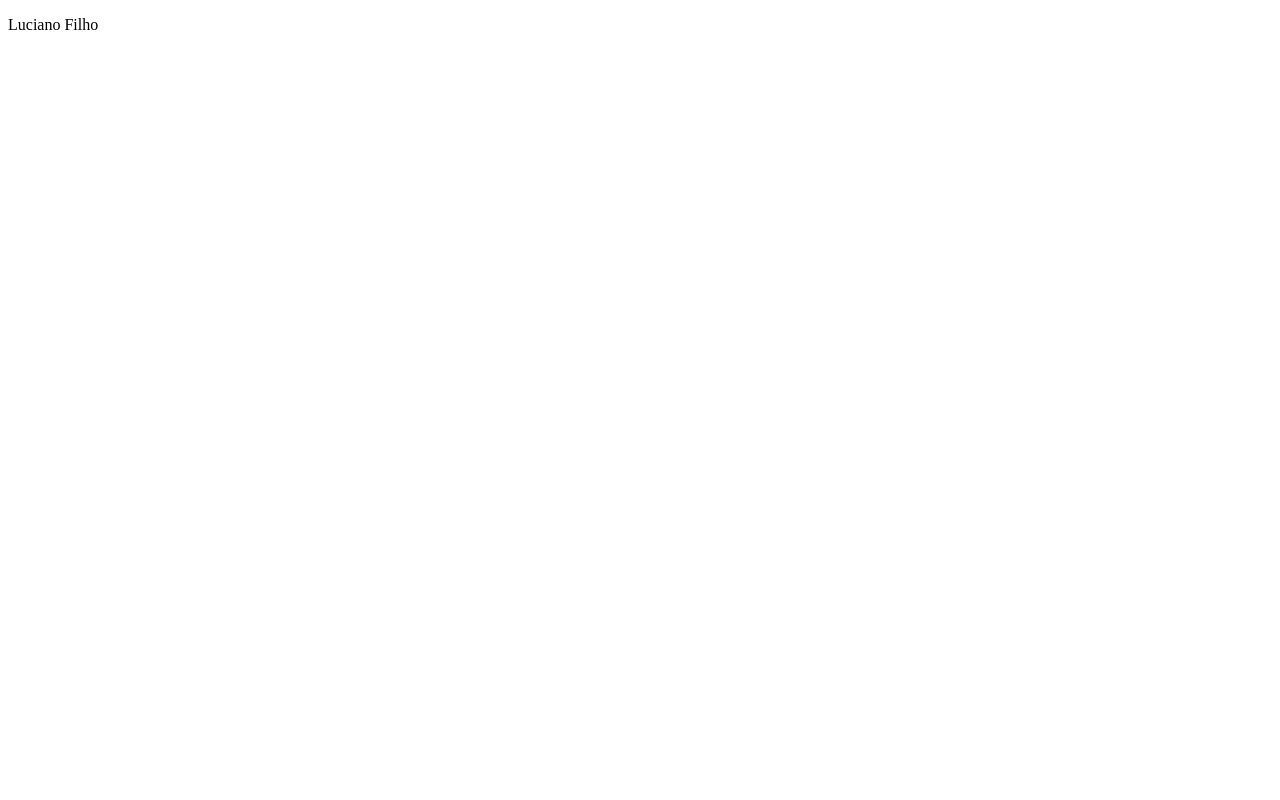
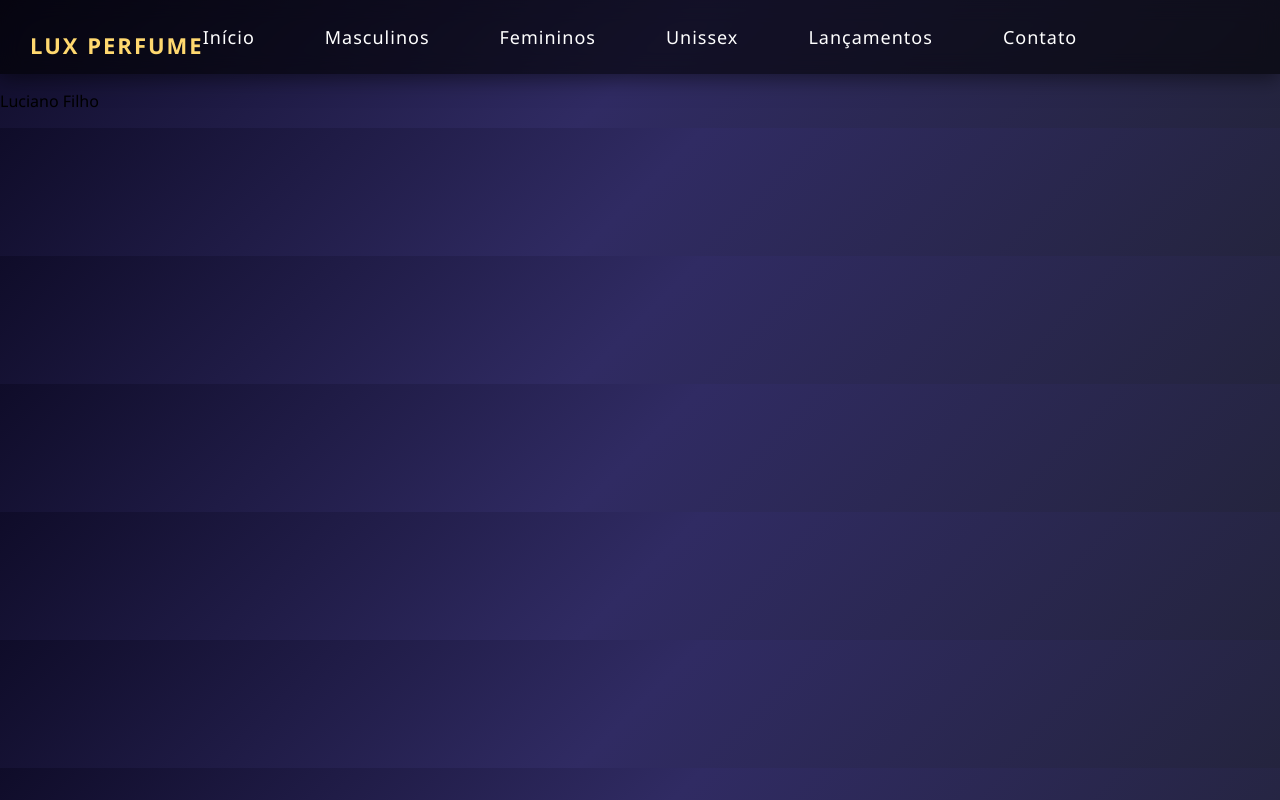
Before and after one commit to Lucianobfilho/perfume, a plain HTML site: page index.html in a window 1280 px wide. Drawn offline with Linux system fonts and the light colour scheme.

Commit message:
Atualização do Header
Inclusão do menu e estilo.

```diff
--- a/index.html
+++ b/index.html
@@ -1,14 +1,158 @@
 <!DOCTYPE html>
 <html lang="pt-br">
+
 <head>
     <meta charset="UTF-8">
     <meta name="viewport" content="width=device-width, initial-scale=1.0">
     <title>Perfume</title>
 </head>
+<style>
+    body {
+        margin: 0;
+        font-family: 'Segoe UI', sans-serif;
+        background: linear-gradient(135deg, #0f0c29, #302b63, #24243e);
+    }
+
+    header {
+        background: rgba(0, 0, 0, 0.6);
+        backdrop-filter: blur(10px);
+        padding: 15px 0;
+        box-shadow: 0 4px 20px rgba(0, 0, 0, 0.5);
+    }
+
+    nav {
+        display: flex;
+        justify-content: center;
+        align-items: center;
+        gap: 40px;
+    }
+
+    nav a {
+        text-decoration: none;
+        color: #fff;
+        font-size: 18px;
+        letter-spacing: 1px;
+        position: relative;
+        padding: 10px 15px;
+        transition: 0.3s;
+    }
+
+    nav a::after {
+        content: "";
+        position: absolute;
+        left: 0;
+        bottom: 0;
+        width: 0%;
+        height: 2px;
+        background: linear-gradient(90deg, #ff7eb3, #ffd86f);
+        transition: 0.4s;
+    }
+
+    nav a:hover::after {
+        width: 100%;
+    }
+
+    nav a:hover {
+        color: #ffd86f;
+        transform: translateY(-2px);
+    }
+
+    .logo {
+        position: absolute;
+        left: 30px;
+        top: 15px;
+        font-size: 22px;
+        color: #ffd86f;
+        font-weight: bold;
+        letter-spacing: 2px;
+    }
+
+    .menu-container {
+        position: relative;
+    }
+
+    /* Dropdown */
+    .dropdown {
+        position: relative;
+    }
+
+    .dropdown-content {
+        position: absolute;
+        top: 45px;
+        left: 0;
+        background: rgba(0, 0, 0, 0.8);
+        backdrop-filter: blur(10px);
+        padding: 10px 0;
+        border-radius: 10px;
+        display: none;
+        flex-direction: column;
+        min-width: 180px;
+        box-shadow: 0 10px 25px rgba(0, 0, 0, 0.6);
+    }
+
+    .dropdown-content a {
+        padding: 10px 20px;
+        font-size: 15px;
+    }
+
+    .dropdown:hover .dropdown-content {
+        display: flex;
+        animation: fadeIn 0.4s ease;
+    }
+
+    @keyframes fadeIn {
+        from {
+            opacity: 0;
+            transform: translateY(10px);
+        }
+
+        to {
+            opacity: 1;
+            transform: translateY(0);
+        }
+    }
+</style>
+
 <body>
     <div class="container">
+        <!-- header -->
         <header>
+            <div class="menu-container">
+                <div class="logo">LUX PERFUME</div>
 
+                <nav>
+                    <a href="#">Início</a>
+
+                    <div class="dropdown">
+                        <a href="#">Masculinos</a>
+                        <div class="dropdown-content">
+                            <a href="#">Amadeirados</a>
+                            <a href="#">Cítricos</a>
+                            <a href="#">Orientais</a>
+                        </div>
+                    </div>
+
+                    <div class="dropdown">
+                        <a href="#">Femininos</a>
+                        <div class="dropdown-content">
+                            <a href="#">Florais</a>
+                            <a href="#">Doces</a>
+                            <a href="#">Frutados</a>
+                        </div>
+                    </div>
+
+                    <div class="dropdown">
+                        <a href="#">Unissex</a>
+                        <div class="dropdown-content">
+                            <a href="#">Premium</a>
+                            <a href="#">Exclusivos</a>
+                        </div>
+                    </div>
+
+                    <a href="#">Lançamentos</a>
+                    <a href="#">Contato</a>
+                </nav>
+            </div>
         </header>
         <main>
 
@@ -18,4 +162,5 @@
         </footer>
     </div>
 </body>
+
 </html>
```
